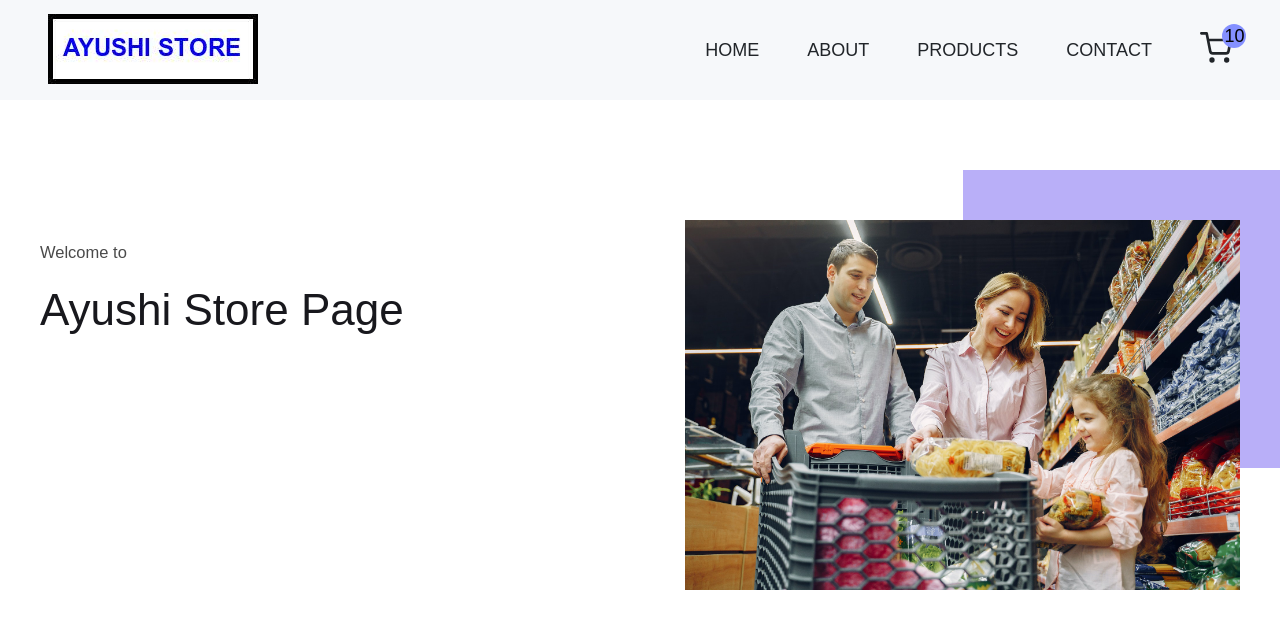
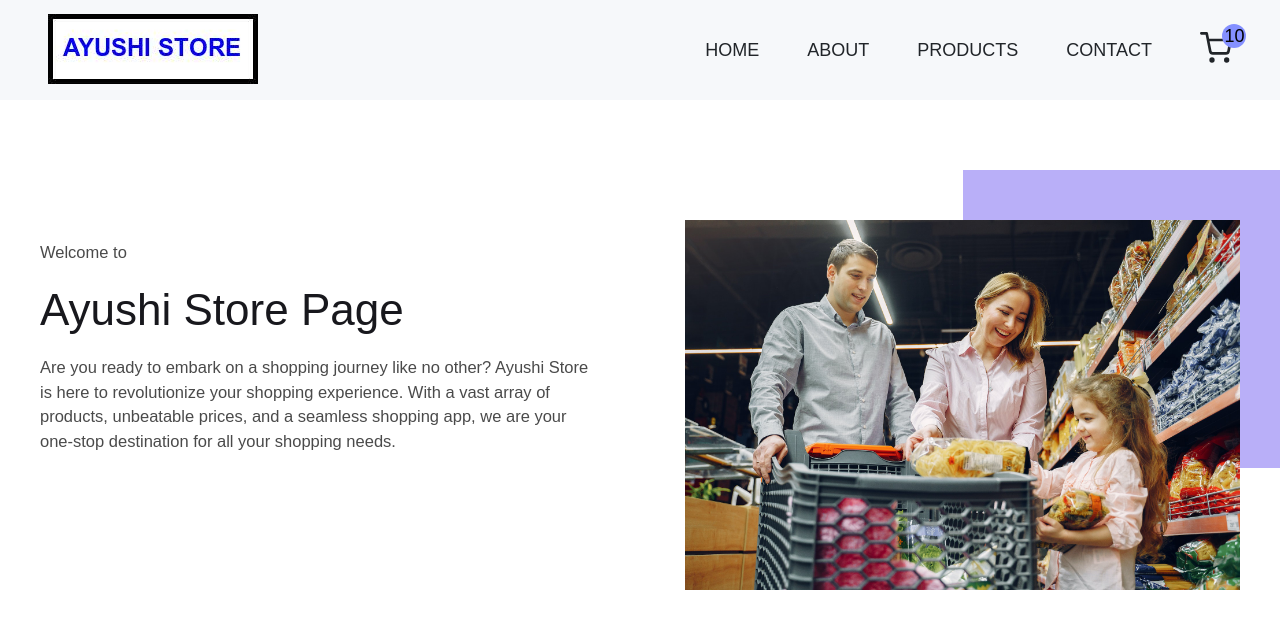
Before and after one commit to ayushi710/eCommerce, a React (Create React App) app: page / in a window 1280 px wide. Shown: the top 628 px of the page. Built offline with nearby package versions, Linux system fonts and the light colour scheme; no server answers.

Commit message:
add content to site

```diff
--- a/src/components/About.js
+++ b/src/components/About.js
@@ -1,12 +1,13 @@
 import React from 'react'
 import { useProductContext } from '../context/ProductContext'
 import MainSection from './MainSection'
+import { AboutPageContent } from '../utils/constant'
 
 const About = () => {
   const { myName } = useProductContext();
   return (
     <>
-    <MainSection title="About " desc="Here explain about this site and uses"/>
+    <MainSection title="About " desc={AboutPageContent}/>
     </>
 
   )
--- a/src/components/Home.js
+++ b/src/components/Home.js
@@ -1,11 +1,12 @@
 import React from 'react'
 import MainSection from './MainSection'
 import FeatureProduct from './Product/FeatureProduct'
+import { HomePageContent } from '../utils/constant'
 
 const Home = () => {
   return (
     <>
-    <MainSection/>
+    <MainSection desc={HomePageContent}/>
     <FeatureProduct/>
     </>
 
--- /dev/null
+++ b/src/utils/constant.js
@@ -0,0 +1,16 @@
+export const HomePageContent = `Are you ready to embark on a shopping journey like no other?
+Ayushi Store is here to revolutionize your shopping experience. With a vast array of products,
+unbeatable prices, and a seamless shopping app, we are your one-stop destination for all your
+shopping needs.
+`
+
+
+export const AboutPageContent = `
+Extensive Product Selection: From fashion and electronics to home decor and beauty products, Ayushi Store offers a diverse range of high-quality items. Whether you're searching for the latest trends or everyday essentials, we've got you covered.
+
+💰 Unbeatable Prices: At Ayushi Store, we believe that everyone deserves affordable, top-notch products. We work tirelessly to bring you the best deals, discounts, and exclusive offers, ensuring you get the most bang for your buck.
+
+📦 Seamless Shopping Experience: Our user-friendly app is designed to make your shopping experience smooth and hassle-free. Browse through our categories, add items to your cart, and check out with just a few taps.
+
+🌐 Fast and Secure Shipping: We understand that you want your purchases as soon as possible. That's why we offer fast and reliable shipping options, coupled with secure payment methods to keep your transactions safe.
+`
```
